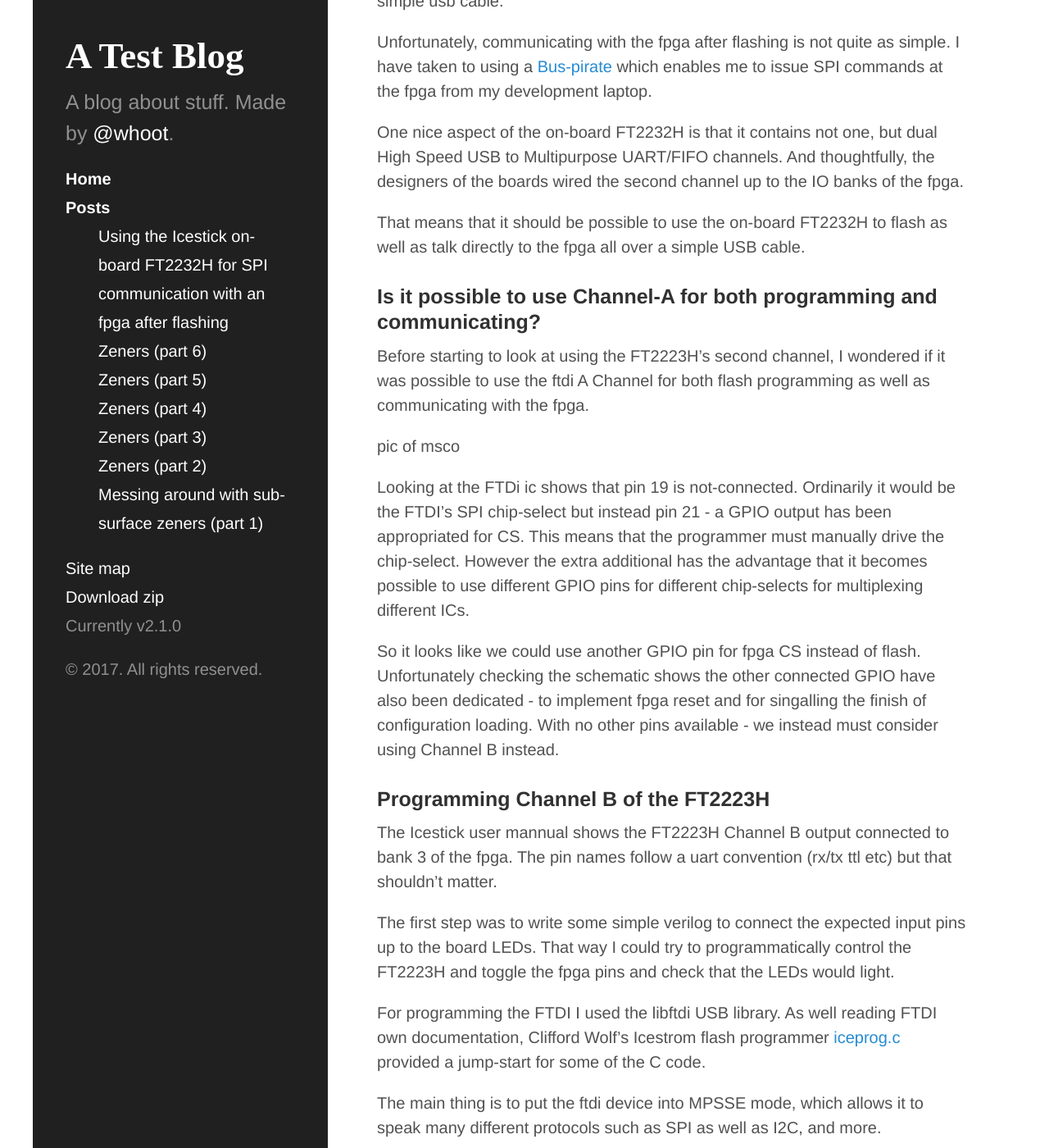
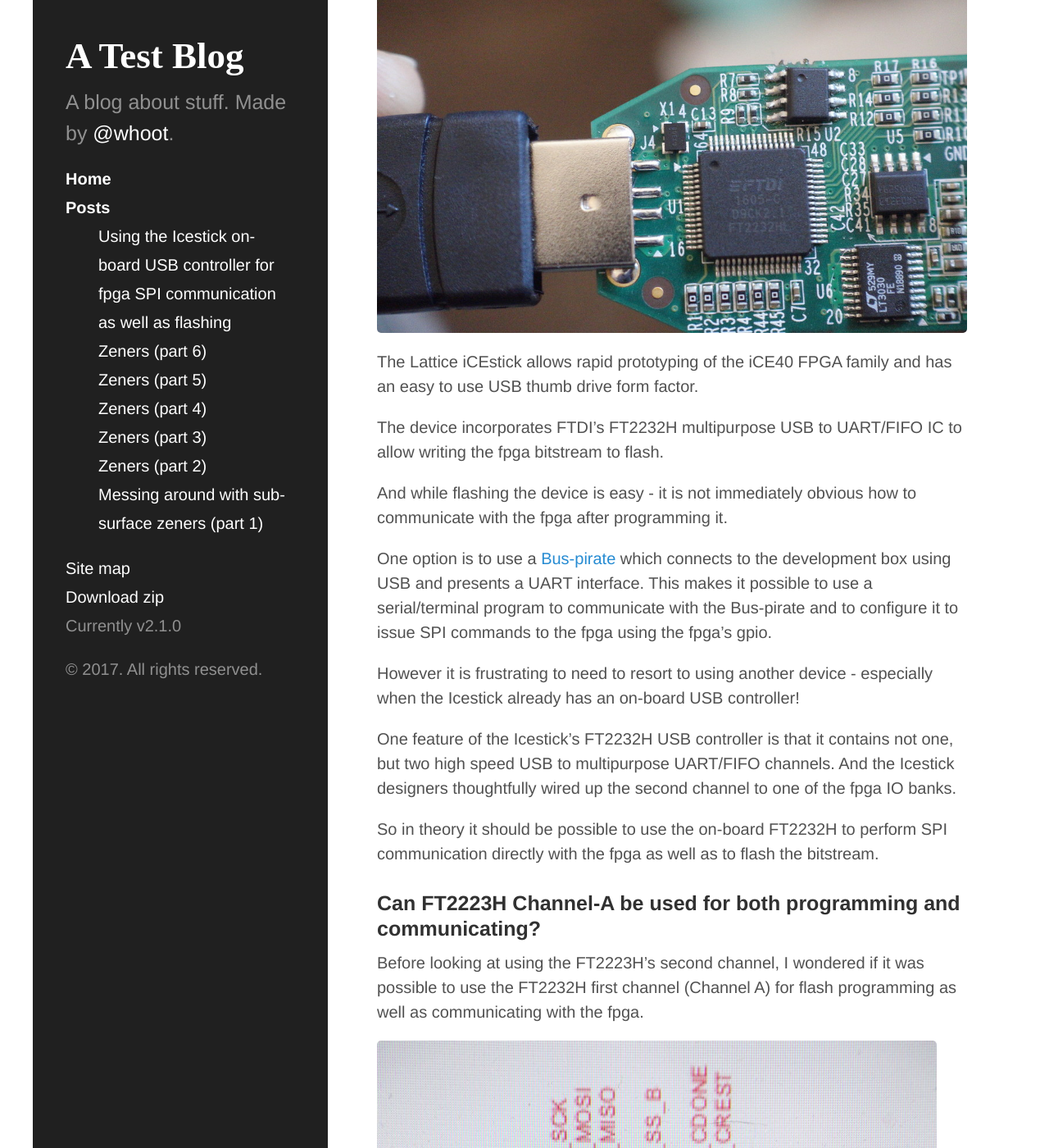
Before and after one commit to julian1/julian1.github.io, a Jekyll site: the page built from _posts/2017-01-29-icestick-ftdi-spi.md, in a window 1280 px wide and 1400 px high, scrolled down 291 px. Shown: the whole window at 82% size. Built offline with Jekyll 4.4.1, drawn with Linux system fonts in a browser that asks for light colours; some of the changed text lies outside the part shown.

Commit message:
ftdi spi

```diff
--- a/_posts/2017-01-29-icestick-ftdi-spi.md
+++ b/_posts/2017-01-29-icestick-ftdi-spi.md
@@ -1,37 +1,54 @@
 ---
-title: Using the Icestick on-board FT2232H for SPI communication with an fpga after flashing
+title: Using the Icestick on-board USB controller for fpga SPI communication as well as flashing
 layout: default
 ---
 
-The ICE40 Icestick and ICE40 8K breakout board use a FT2232H Multipurpose UART/FIFO IC in order to write the fpga bitstream to the onboard flash over a simple usb cable.
-
-Unfortunately, communicating with the fpga after flashing is not quite as simple. I have taken to using a [Bus-pirate](http://dangerousprototypes.com/docs/Bus_Pirate) which enables me to issue SPI commands at the fpga from my development laptop.
-
-One nice aspect of the on-board FT2232H is that it contains not one, but dual High Speed USB to Multipurpose UART/FIFO channels. And thoughtfully, the designers of the boards wired the second channel up to the IO banks of the fpga.
-
-That means that it should be possible to use the on-board FT2232H to flash as well as talk directly to the fpga all over a simple USB cable.
+![board](/public/images/icestick/DSC02689.JPG)
 
 
-### Is it possible to use Channel-A for both programming and communicating?
+The Lattice iCEstick allows rapid prototyping of the iCE40 FPGA family and has an easy to use USB thumb drive form factor.
 
-Before starting to look at using the FT2223H's second channel, I wondered if it was possible to use the ftdi A Channel for both flash programming as well as communicating with the fpga.
+The device incorporates FTDI's FT2232H multipurpose USB to UART/FIFO IC to allow writing the fpga bitstream to flash.
 
-pic of msco
+And while flashing the device is easy - it is not immediately obvious how to communicate with the fpga after programming it.
 
-Looking at the FTDi ic shows that pin 19 is not-connected. Ordinarily it would be the FTDI's SPI chip-select but instead pin 21 - a GPIO output has been appropriated for CS. This means that the programmer must manually drive the chip-select. However the extra additional has the advantage that it becomes possible to use different GPIO pins for different chip-selects for multiplexing different ICs.
+One option is to use a [Bus-pirate](http://dangerousprototypes.com/docs/Bus_Pirate) which connects to the development box using USB and presents a UART interface. This makes it possible to use a serial/terminal program to communicate with the Bus-pirate and to configure it to issue SPI commands to the fpga using the fpga's gpio.
 
-So it looks like we could use another GPIO pin for fpga CS instead of flash. Unfortunately checking the schematic shows the other connected GPIO have also been dedicated - to implement fpga reset and for singalling the finish of configuration loading. With no other pins available - we instead must consider using Channel B instead.
+However it is frustrating to need to resort to using another device - especially when the Icestick already has an on-board USB controller!
+
+One feature of the Icestick's FT2232H USB controller is that it contains not one, but two high speed USB to multipurpose UART/FIFO channels. And the Icestick designers thoughtfully wired up the second channel to one of the fpga IO banks.
+
+So in theory it should be possible to use the on-board FT2232H to perform SPI communication directly with the fpga as well as to flash the bitstream.
 
 
-### Programming Channel B of the FT2223H
+### Can FT2223H Channel-A be used for both programming and communicating?
+
+Before looking at using the FT2223H's second channel, I wondered if it was possible to use the FT2232H first channel (Channel A) for flash programming as well as communicating with the fpga.
+
+![board](/public/images/icestick/DSC02711.JPG)
+
+A look at the Icestick schematic from the user manual shows that pin 19 (ADBUS3) is not-connected. According to FTDI documentation it would ordinarily be used for the SPI chip-select. Instead the Icestick designers chose to appropriate pin 21 - the first GPIO output for CS.
+
+This means that the programmer must manually toggle the chip-select instead of having the FT2223H hardware do it whenever a write is made. However the advantage is that it becomes possible to use different GPIO pins for different chip-selects to support multiplexing different ICs which would open the possibility of multiplexing the fpga.
+
+Unfortunately the schematic also reveals that the only other connected FT2223H GPIO pins available are dedicated to non-GPIO fpga functionality - to implement fpga reset (ICE_CREST)and for signalling the finish of configuration loading (ICE_CDONE). Without any other pins - we must instead consider using Channel B instead.
+
+
+### Using Channel B of the FT2223H
+
+
+![board](/public/images/icestick/DSC02714.JPG)
 
 The Icestick user mannual shows the FT2223H Channel B output connected to bank 3 of the fpga. The pin names follow a uart convention (rx/tx ttl etc) but that shouldn't matter.
 
-The first step was to write some simple verilog to connect the expected input pins up to the board LEDs. That way I could try to programmatically control the FT2223H and toggle the fpga pins and check that the LEDs would light.
+The first step was to write some simple verilog to connect the expected input pins up to the board LEDs. This would make it possible to try programmatically controling the FT2223H and toggling the fpga inputs and then confirming the expected behavior by observing the LEDs.
 
-For programming the FTDI I used the libftdi USB library. As well reading FTDI own documentation, Clifford Wolf's Icestrom flash programmer [iceprog.c](https://github.com/cliffordwolf/icestorm/blob/master/iceprog/iceprog.c) provided a jump-start for some of the C code.
 
-The main thing is to put the ftdi device into MPSSE mode, which allows it to speak many different protocols such as SPI as well as I2C, and more.
+### Programming the FT2223H using libftdi
+
+For programming the FT2232H I used the FTDI's libftdi USB library on linux. As well reading FTDI's documentation, Clifford Wolf's Icestrom flash programmer [iceprog.c](https://github.com/cliffordwolf/icestorm/blob/master/iceprog/iceprog.c) provided a jump-start for some of the C code.
+
+The main thing is to put the ftdi device into MPSSE mode instead of uart mode. This allows it to speak many different protocols such as SPI as well as I2C, and more.
 
 
 {% highlight C %}
@@ -43,10 +60,10 @@
 {% endhighlight %}
 
 
-After some experimentation, I was able to control the gpio pins of the FTDI connected to the fpga and see the expected result LED light. Additionally, when doing some FTDI's serial writes I say activity on the sclk and miso LEDs as the serial data was piped on the fpga pins.
+After some experimentation, I was able to control the gpio pins of the FTDI connected to the fpga and see the expected LEDs light up. Trying some serial writes also showed activity on the sclk and miso LEDs as data was piped across the fpga pins.
 
 
-The following mappings were then chosed for synthesis contraints file.
+The following mappings were confirmed for the synthesis contraints.
 
 {% highlight code %}
 
@@ -61,12 +78,12 @@
 {% endhighlight %}
 
 
-### Using the Channel-B for communicating
+### FPGA Verilog code for slave SPI
 
-The next step was to implement the Verilog code for the SPI slave. I stuck to some simple example code at [fpga4fun](https://fpga4fun.com/SPI2.html) which implement the clock domain crossing.
+The next step was to implement the Verilog code for the SPI slave. My SPI slave code follows the example code at [fpga4fun](https://fpga4fun.com/SPI2.html) which handles the system and SPI clock domain crossing.
 
 
-A simple command processor takes a byte - either 0xcc or 0xdd and turns a led off or on,
+The Verilog consists of a simple SPI command processor. It takes a byte - either 0xcc or 0xdd and turns a LED on and off in response,
 
 {% highlight verilog %}
   always @(posedge clk)
@@ -81,3 +98,29 @@
     end
 
 {% endhighlight %}
+
+
+### libftdi C code for driving the FT2232H
+
+The following C excerpt shows the code used to drive the FT2232H to send the SPI commands from the development laptop.
+
+{% highlight C %}
+   // assert CS - active low
+    set_gpio(0, 1, 1);
+
+    if(led_value == 1)
+      data[0] = 0xcc;
+    else if(led_value == 0)
+      data[0] = 0xdd;
+
+    // write
+    send_spi( data, 1 );
+
+    // deassert CS
+    set_gpio(1, 1, 1);
+{% endhighlight %}
+
+
+Success! We can now successfully control the on-board LED, using the same USB bus that we use to program the on-board flash.
+
+Code to follow.
```
Also changed, not shown: index.md (+1 -1 lines), public/images/icestick/DSC02551.JPG (added), public/images/icestick/DSC02558.JPG (added), public/images/icestick/DSC02689.JPG (added), public/images/icestick/DSC02711.JPG (added), public/images/icestick/DSC02714.JPG (added).
